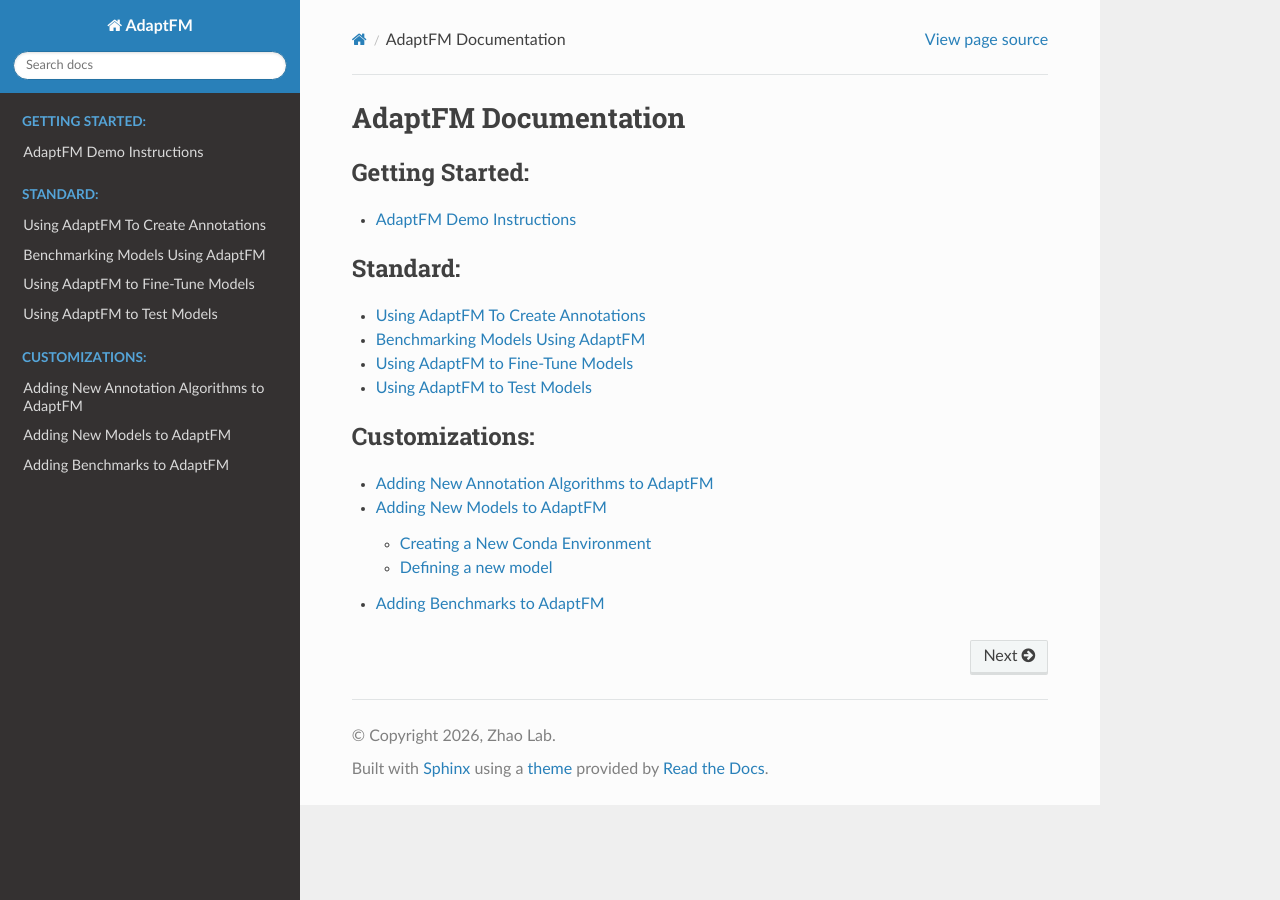
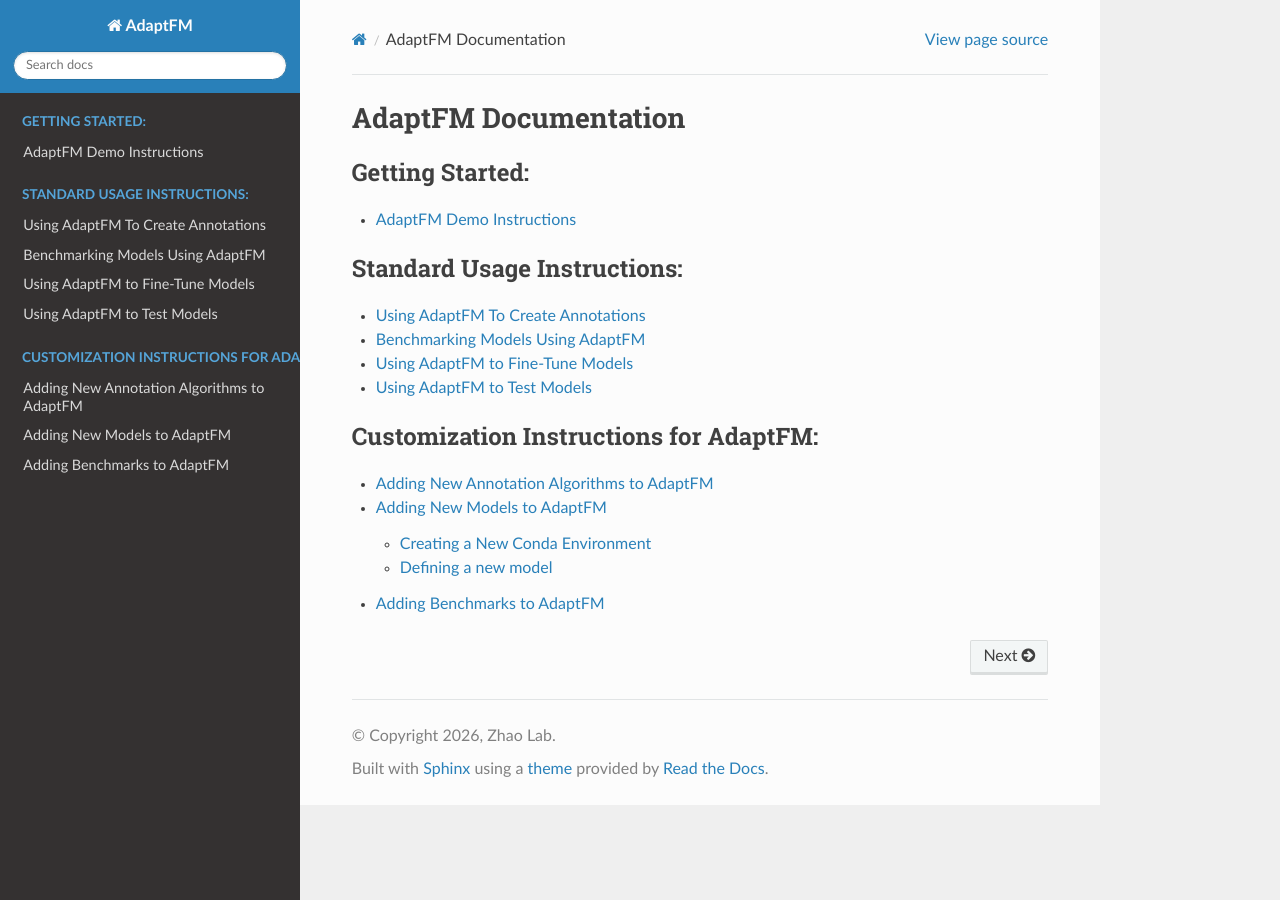
Before and after one commit to Zhao-Lab-UW-DHO/AdaptFM, a Sphinx documentation site: the page built from docs/index.rst, in a window 1280 px wide. Built offline with Sphinx 7.4.7 and the Read the Docs theme 3.1.0, drawn with Linux system fonts in a browser that asks for light colours; pages that are not in the unit, such as notebooks, are missing from menus.

Commit message:
Update index for RTD

```diff
--- a/docs/index.rst
+++ b/docs/index.rst
@@ -14,7 +14,7 @@ AdaptFM Documentation
 
 .. toctree::
    :maxdepth: 2
-   :caption: Standard:
+   :caption: Standard Usage Instructions:
 
    Standard/Annotations
    Standard/Benchmarking-Models
@@ -23,7 +23,7 @@ AdaptFM Documentation
 
 .. toctree::
    :maxdepth: 2
-   :caption: Customizations:
+   :caption: Customization Instructions for AdaptFM:
 
    Customizations/customizations-main
    Customizations/Adding-Annotation-algorithms
```
